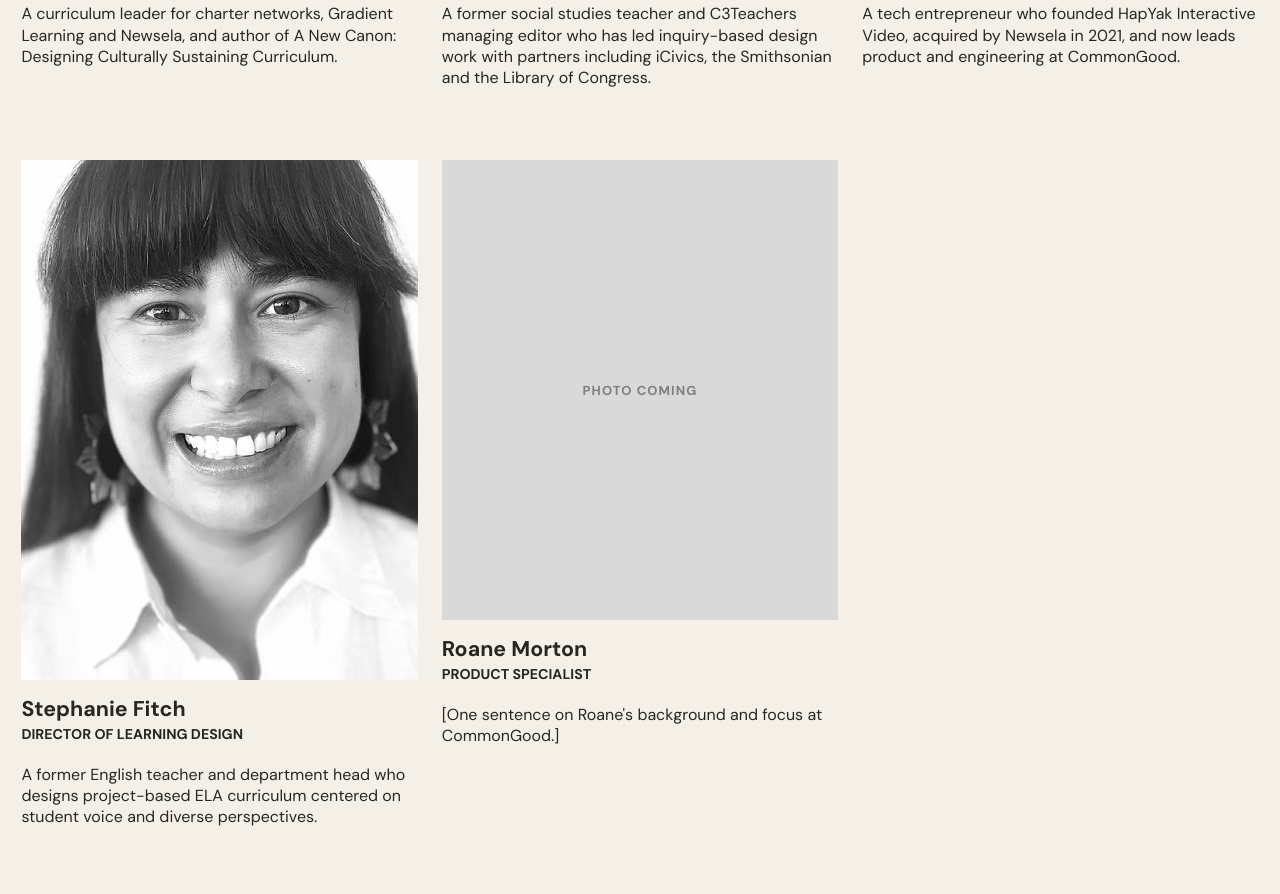
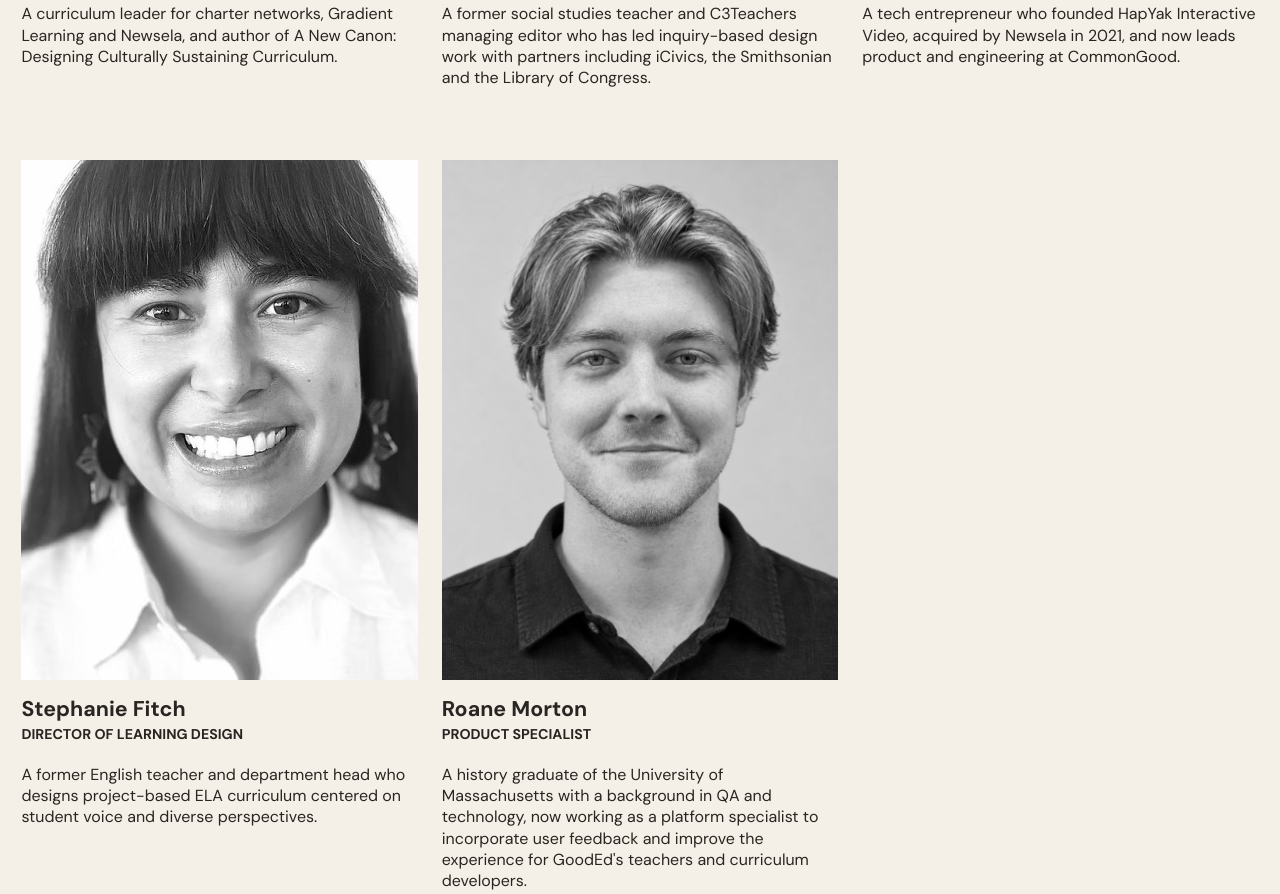
Before and after one commit to gutierrezevan1/commongood-site, a plain HTML site: page index.html in a window 1280 px wide. Shown: the part 2948-3842 px from the top of the page. Drawn offline with Linux system fonts and the light colour scheme.

Commit message:
Add Roane Morton's photo and bio
Co-Authored-By: Claude Opus 5.5 <noreply@anthropic.com>
Claude-Session: https://claude.ai/code/session_01UEAfB2MYRtELhZgYXtfvGE

```diff
--- a/index.html
+++ b/index.html
@@ -94,10 +94,10 @@
           <p class="person__bio">A former English teacher and department head who designs project-based ELA curriculum centered on student voice and diverse perspectives.</p>
         </li>
         <li class="person">
-          <div class="person__photo person__photo--placeholder" data-label="Photo coming"></div>
+          <img class="person__photo" src="assets/team/roane-morton.jpg" alt="Roane Morton" width="448" height="520" loading="lazy">
           <h3 class="person__name">Roane Morton</h3>
           <p class="person__role">Product Specialist</p>
-          <p class="person__bio">[One sentence on Roane's background and focus at CommonGood.]</p>
+          <p class="person__bio">A history graduate of the University of Massachusetts with a background in QA and technology, now working as a platform specialist to incorporate user feedback and improve the experience for GoodEd's teachers and curriculum developers.</p>
         </li>
       </ul>
     </section>
```
Also changed, not shown: assets/team/roane-morton.jpg (added), 1 other file.
